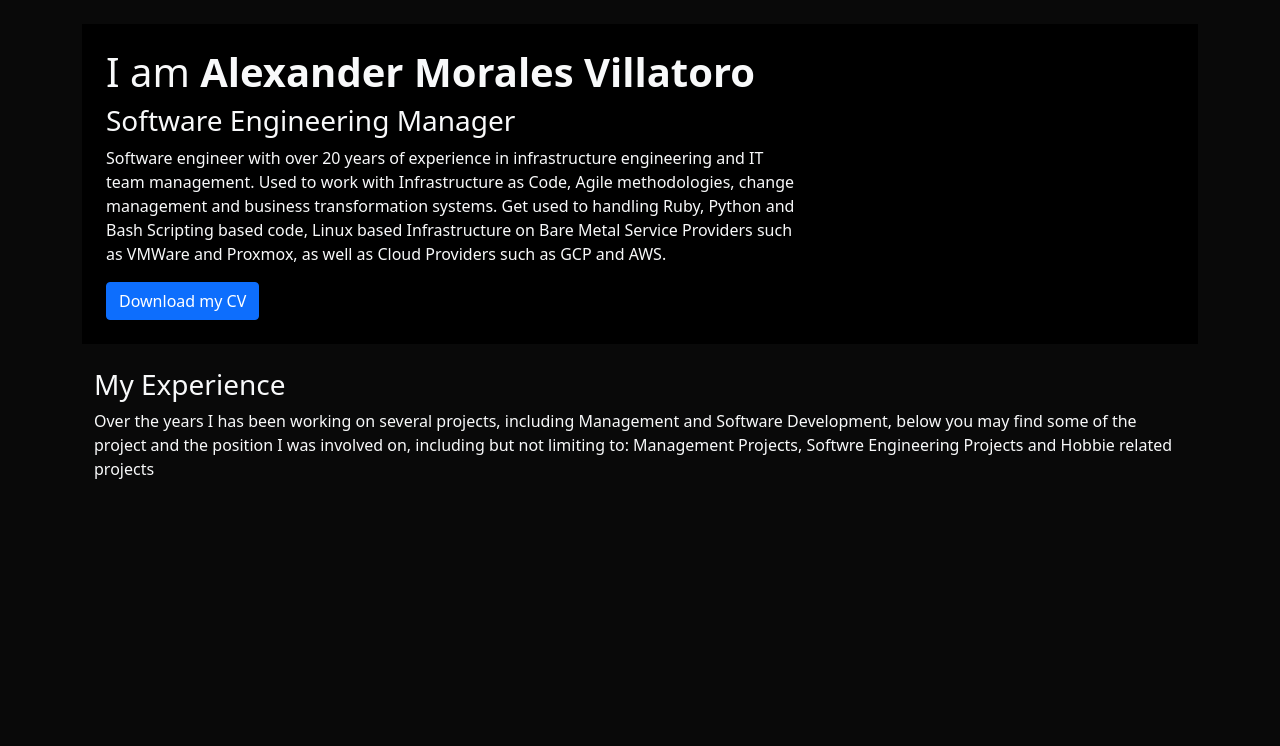
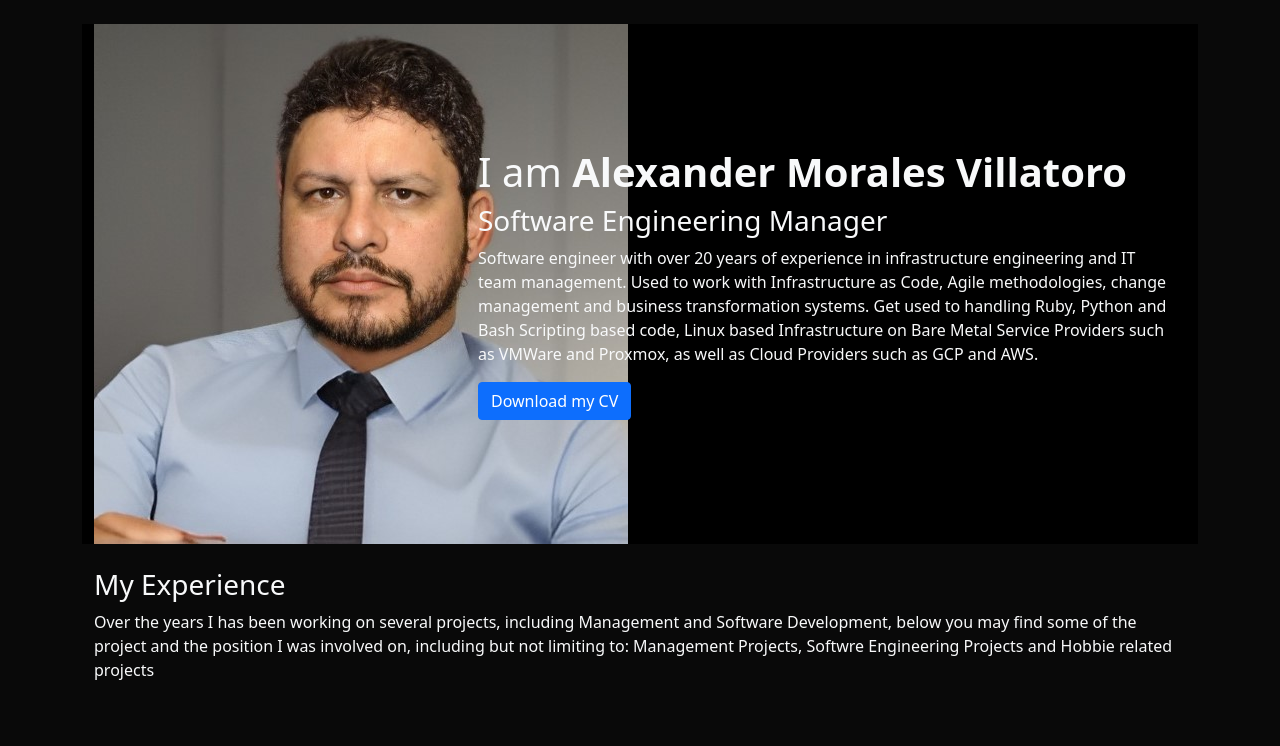
Before and after one commit to runemalops/amvpf, a Django app: page / in a window 1280 px wide. Shown: the part 56-802 px from the top of the page. Before the commit the page ends 535 px from the top, so only its background shows below. Run offline with Django 5.2, Linux system fonts and the light colour scheme; data that the repository does not hold is empty.

Commit message:
Adding support for profile image

```diff
--- a/portfolio/templates/home.html
+++ b/portfolio/templates/home.html
@@ -6,6 +6,9 @@
 
 <!-- Hero Section -->
 <header class="row bg-black">
+	<div class="col-md-4">
+    		<img src="{% static 'portfolio/amvpro.jpg' %}" />
+  	</div>
 	<div class="col-md-8 my-auto p-4">
 		<h1>I am <strong>Alexander Morales Villatoro</strong></h1>
 		<h3>Software Engineering Manager</h3>
```
